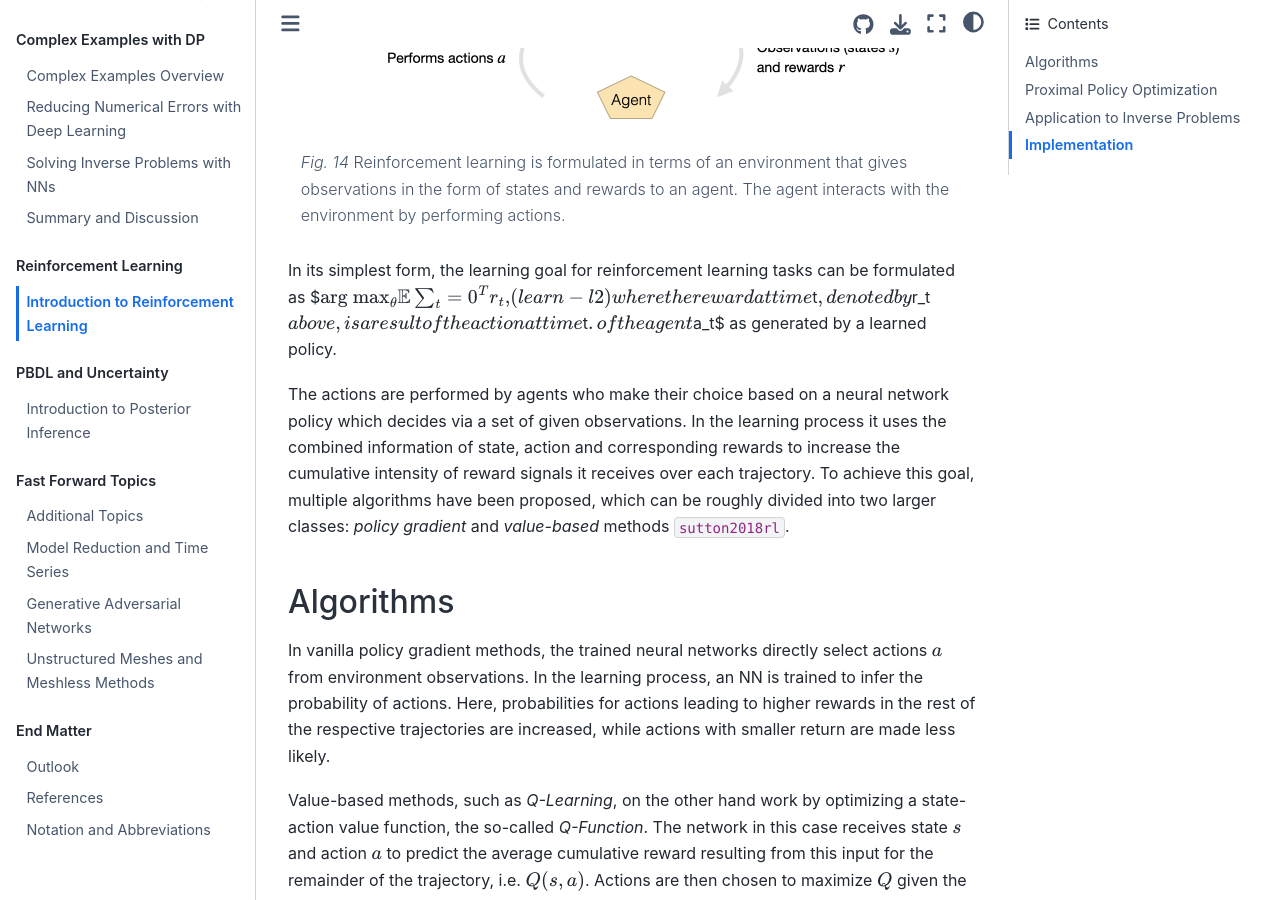
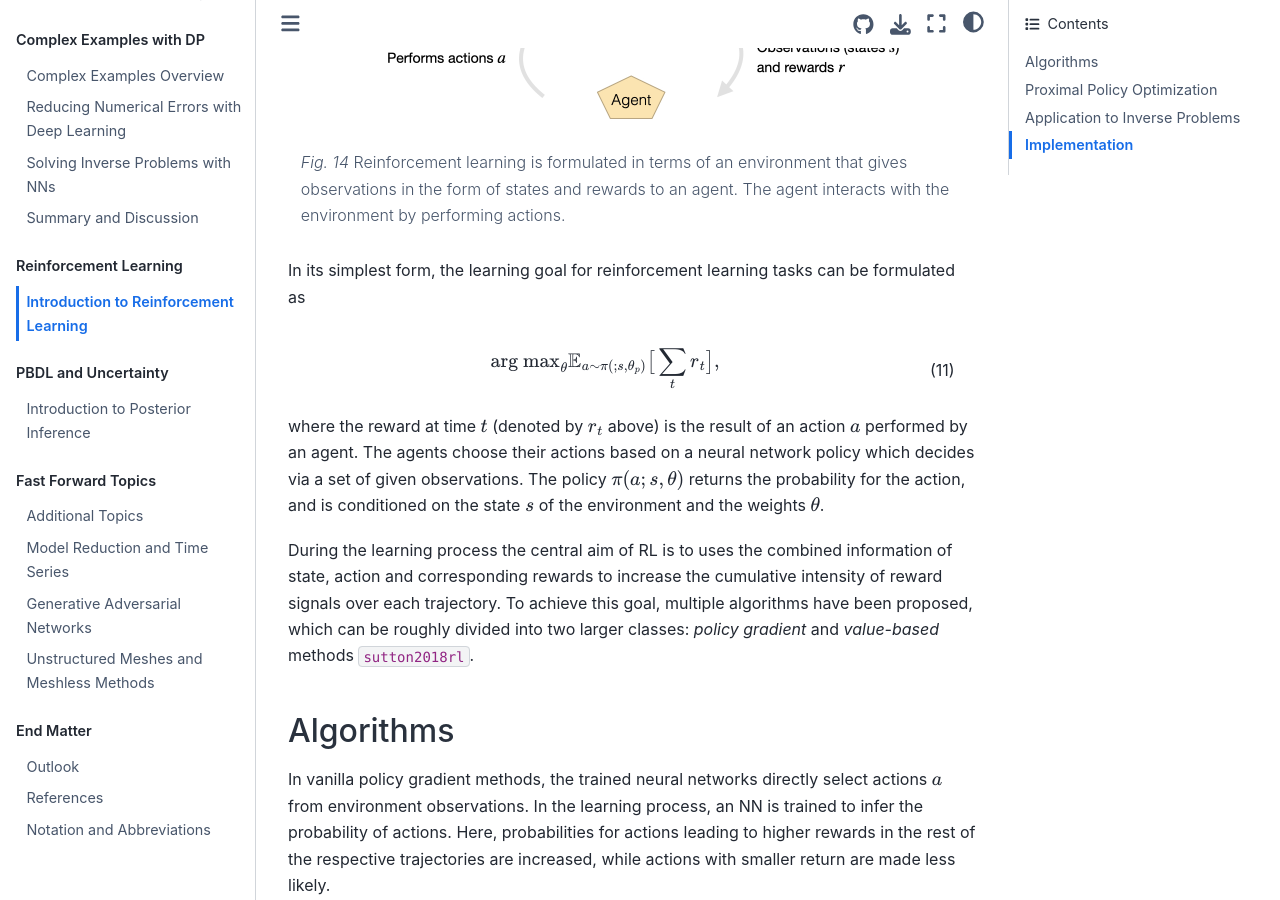
Before and after one commit to tum-pbs/pbdl-book, a Jupyter Book: the page built from reinflearn-intro.md, in a window 1280 px wide and 900 px high, scrolled down 629 px. Built offline with Jupyter Book 1.0.4 settings and Sphinx 7.4.7 and the Sphinx Book theme 1.1.4, drawn with Linux system fonts in a browser that asks for light colours; pages that are not in the unit, such as notebooks, are missing from menus; cross-references to code outside the pages are shown as plain code; some of the changed text lies outside the part shown.

Commit message:
smaller fixes

```diff
--- a/reinflearn-intro.md
+++ b/reinflearn-intro.md
@@ -16,13 +16,16 @@ Reinforcement learning is formulated in terms of an environment that gives obser
 
 
 In its simplest form, the learning goal for reinforcement learning tasks can be formulated as
+
 $$
-\text{arg max}_{\theta} \mathbb{E} \sum_t=0^T r_t ,
+\text{arg max}_{\theta} \mathbb{E}_{a \sim \pi(;s,\theta_p)} \big[ \sum_t r_t \big],
 $$ (learn-l2)
-where the reward at time $t$, denoted by $r_t$ above, is a result of the action at time $t$.
-of the agent $a_t$ as generated by a learned policy.
 
-The actions are performed by agents who make their choice based on a neural network policy which decides via a set of given observations. In the learning process it uses the combined information of state, action and corresponding rewards to increase the cumulative intensity of reward signals it receives over each trajectory. To achieve this goal, multiple algorithms have been proposed, which can be roughly divided into two larger classes: _policy gradient_ and _value-based_ methods {cite}`sutton2018rl`.
+where the reward at time $t$ (denoted by $r_t$ above) is the result of an action $a$ performed by an agent.
+The agents choose their actions based on a neural network policy which decides via a set of given observations.
+The policy $\pi(a;s, \theta)$ returns the probability for the action, and is conditioned on the state $s$ of the environment and the weights $\theta$.
+
+During the learning process the central aim of RL is to uses the combined information of state, action and corresponding rewards to increase the cumulative intensity of reward signals over each trajectory. To achieve this goal, multiple algorithms have been proposed, which can be roughly divided into two larger classes: _policy gradient_ and _value-based_ methods {cite}`sutton2018rl`.
 
 ## Algorithms
 
@@ -44,14 +47,10 @@ PPO was introduced as a method to specifically counteract this problem. The idea
 
 ### PPO-Clip
 
-More specifically, we will use the algorithm _PPO-clip_ {cite}`schulman2017proximal`. This PPO variant sets a hard limit for the change in behavior caused by singular update steps. As such, the algorithm uses a previous network state (denoted by a subscript $_p$ in below) to limit the change per update step in comparison to before.
+More specifically, we will use the algorithm _PPO-clip_ {cite}`schulman2017proximal`. This PPO variant sets a hard limit for the change in behavior caused by singular update steps. As such, the algorithm uses a previous network state (denoted by a subscript $_p$ below) to limit the change per step of the learning process.
 In the following, we will denote the network parameters of the actor network as $\theta$ and those of the critic as $\phi$.
 
-<!-- simplified notation:
-    \pi_{\theta_p}          \pi(;\theta_p)
-    \pi_{\theta}            \pi(;\theta)
-    A^{\pi_{\theta_p}}      A
--->
+<!-- simplified notation: \pi_{\theta_p}          \pi(;\theta_p) , \pi_{\theta}            \pi(;\theta) , A^{\pi_{\theta_p}}      A -->
 %Here, $\theta_p$ denotes a _previous_ state of weights, in comparison to which the performance is evaluated (only $\theta$ is updated while learning).
 %$A(s, a) = Q(s, a) - V(s)$, where $Q(s, a)$ is the state-action value function as defined above and $V(s)$ is the state value.
 
@@ -66,7 +65,7 @@ $\epsilon$ defines the bound for the deviation from the previous policy.
 In combination, the objective for the actor is given by the following expression:
 
 $$\begin{aligned}
-\text{arg max}_{\theta} \mathbb{E}_{s, a \sim \pi(;s,\theta_p)} \Big[ \text{min} \big(
+\text{arg max}_{\theta} \mathbb{E}_{a \sim \pi(;s,\theta_p)} \Big[ \text{min} \big(
     \frac{\pi(a;s,\theta)}{\pi(a;s,\theta_p)}
         A(s, a; \phi),
     \text{clip}(\frac{\pi(a;s,\theta)}{\pi(a;s,\theta_p)}, 1-\epsilon, 1+\epsilon)
@@ -84,14 +83,14 @@ The critic is represented by a value function $V(s; \phi)$ that predicts the exp
 Its objective is to minimize the squared advantage $A$:
 
 $$\begin{aligned}
-\text{arg min}_{\phi}\mathbb{E}_{s, a \sim \pi(;s,\theta_p)}[A(s, a; \phi)^2] \ ,
+\text{arg min}_{\phi}\mathbb{E}_{a \sim \pi(;s,\theta_p)}[A(s, a; \phi)^2] \ ,
 \end{aligned}$$
 
 where the advantage function $A(s, a; \phi)$ builds upon $V$: it's goal is to evaluate the deviation from an average cumulative reward. I.e., we're interested in estimating how much the decision made via $\pi(;s,\theta_p)$ improves upon making random decisions (again, evaluated via the unchanging, previous network state $\theta_p$). We use the so-called Generalized Advantage Estimation (GAE) {cite}`schulman2015high` to compute $A$ as:
 
 $$\begin{aligned}
 A(s_t, a_t; \phi) &= \sum\limits_{i=0}^{n-t-1}(\gamma\lambda)^i\delta_{t+i} \\
-\delta_t &= r_t+\gamma [V(s_{t+1} ; \phi) - V(s_t ; \phi)]
+\delta_t &= r_t+\gamma \big( V(s_{t+1} ; \phi) - V(s_t ; \phi) \big)
 \end{aligned}$$
 
 Here $r_t$ describes the reward obtained in time step $t$, while $n$ denotes the total length of the trajectory. $\gamma$ and $\lambda$ are two hyperparameters which influence rewards and state value predictions from the distant futures have on the advantage calculation. They are typically set to values smaller than one.
```
Also changed, not shown: 1 other file.
